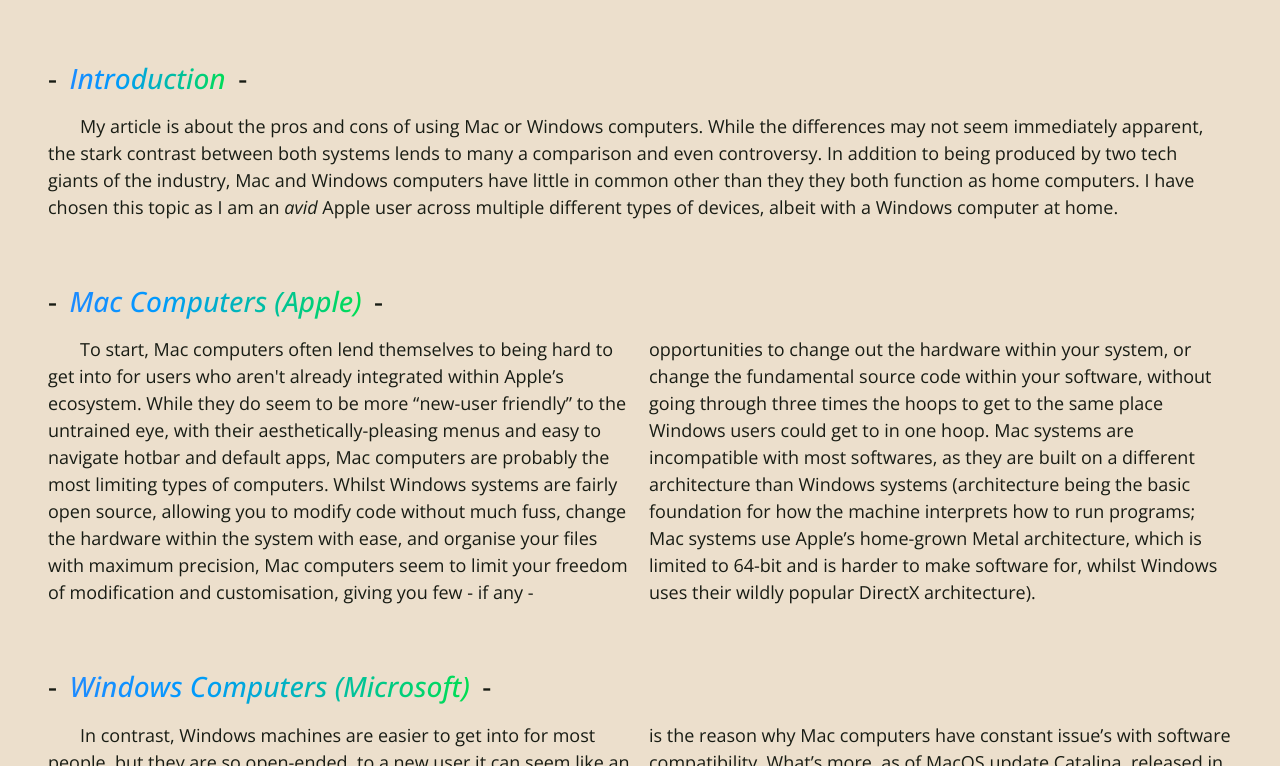
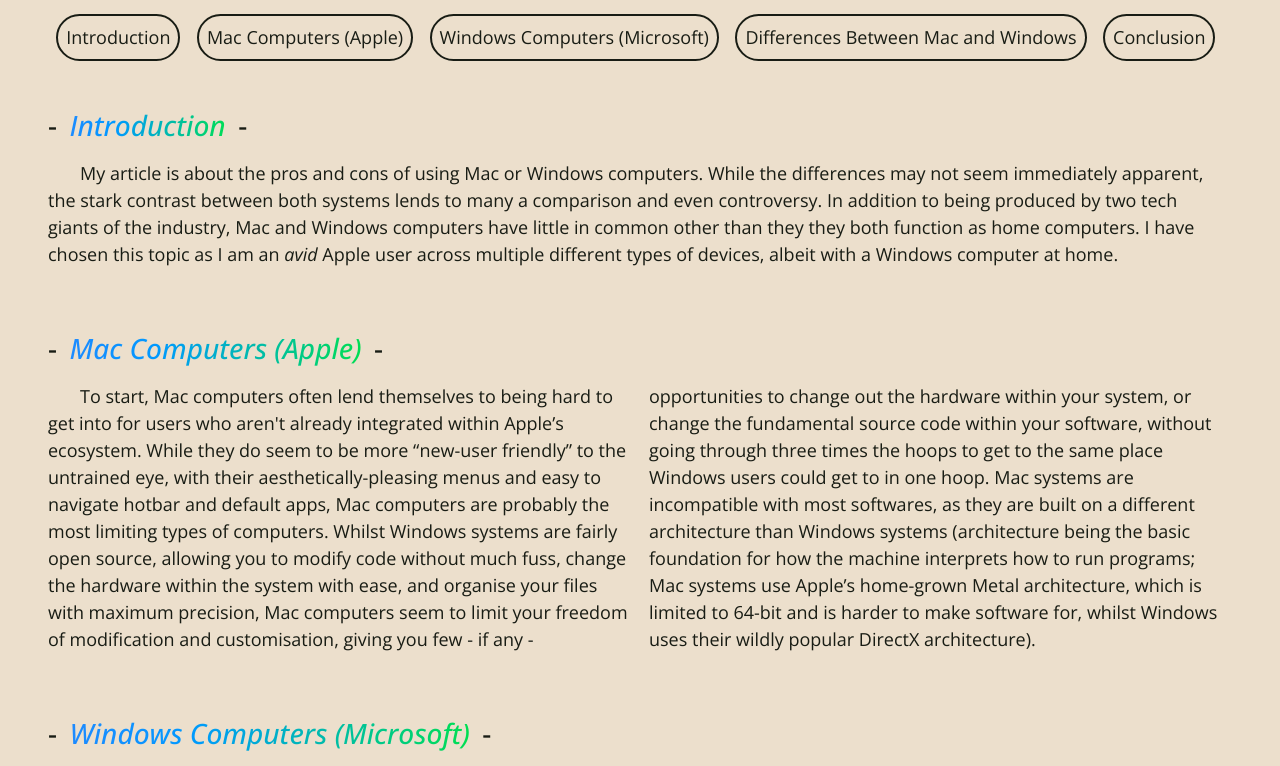
Before and after one commit to vancoder1/ijj-wiki, a plain HTML site: page articles/jaydenw.html in a window 1280 px wide. Shown: the part 376-1142 px from the top of the page. Drawn offline with nearby package versions, Linux system fonts and the light colour scheme.

Commit message:
Add nav menu

```diff
--- a/articles/jaydenw.html
+++ b/articles/jaydenw.html
@@ -68,11 +68,18 @@
             <br/>
             <h1 class="title"><b>The Difference Between Mac and Windows Computers</b></h1>
             <hr/>
+            <div class="internal-navigation">
+                <a href="#intro">Introduction</a><br/>
+                <a href="#mac">Mac Computers (Apple)</a><br/>
+                <a href="#windows">Windows Computers (Microsoft)</a><br/>
+                <a href="#table">Differences Between Mac and Windows</a><br/>
+                <a href="#conclusion">Conclusion</a><br/>
+            </div>
             <wbr/>
             <br/>
             <br/>
             <!--Intro-->
-            <h3>- <i><mark style="background-color: #FAAE3E;" class="rainbow_text_animated">Introduction</mark></i> -</h3>
+            <h3>- <i><mark style="background-color: #FAAE3E;" class="rainbow_text_animated" id="intro">Introduction</mark></i> -</h3>
                 <p>
                     My article is about the pros and cons of using Mac or Windows computers. While the differences may not seem immediately
                     apparent, the stark contrast between both systems lends to many a comparison and even controversy. In
@@ -83,20 +90,20 @@
             <br/>
             <br/>
             <!--Mac Computers-->
-            <h3>- <i><mark style="background-color: #FAAE3E;" class="rainbow_text_animated">Mac Computers (Apple)</mark></i> -</h3>
+            <h3>- <i><mark style="background-color: #FAAE3E;" class="rainbow_text_animated" id="mac">Mac Computers (Apple)</mark></i> -</h3>
             <p class="multicol">
                 To start, Mac computers often lend themselves to being hard to get into for users who aren't already integrated within Apple’s ecosystem. While they do seem to be more “new-user friendly” to the untrained eye, with their aesthetically-pleasing menus and easy to navigate hotbar and default apps, Mac computers are probably the most limiting types of computers. Whilst Windows systems are fairly open source, allowing you to modify code without much fuss, change the hardware within the system with ease, and organise your files with maximum precision, Mac computers seem to limit your freedom of modification and customisation, giving you few - if any - opportunities to change out the hardware within your system, or change the fundamental source code within your software, without going through three times the hoops to get to the same place Windows users could get to in one hoop. Mac systems are incompatible with most softwares, as they are built on a different architecture than Windows systems (architecture being the basic foundation for how the machine interprets how to run programs; Mac systems use Apple’s home-grown Metal architecture, which is limited to 64-bit and is harder to make software for, whilst Windows uses their wildly popular DirectX architecture).
             </p>
             <br/>
             <br/>
             <!--Windows Computers-->
-            <h3>- <i><mark style="background-color: #FAAE3E;" class="rainbow_text_animated">Windows Computers (Microsoft)</mark></i> -</h3>
+            <h3>- <i><mark style="background-color: #FAAE3E;" class="rainbow_text_animated" id="windows">Windows Computers (Microsoft)</mark></i> -</h3>
             <p class="multicol">
                 In contrast, Windows machines are easier to get into for most people, but they are so open-ended, to a new user it can seem like an almost unlimited amount of options for how you want to use your system. Like I’ve stated in the previous paragraph, Windows computers have an almost unlimited amount of potential when it comes to freedom of customisation and organisation. The default Windows apps allow you to easily navigate your files and move them as you see fit, and change the file types with ease. Nearly every instance of software on the internet has been built with Windows in mind, as the language base they use, DirectX, is much more versatile and is much easier to code for than Apple’s Metal architecture; such is the reason why Mac computers have constant issue’s with software compatibility. What’s more, as of MacOS update Catalina, released in October of 2019, Mac systems no longer support 32-bit softwares, which invalidates most older software programs. 64-bit programs became the standard for software after the mid-2000s, as they are more powerful and allow for more computing power within the program. However, most programs nowadays are still built on 32-bit, as they are less costly to make and are less taxing on the user’s system, allowing for an easier time coding the software, and is more energy-efficient on the power supply of the system; such is another factor in why Mac computers generally have compatibility issues.
             </p>
             <br/>
             <!--Table-->
-            <h3>- <i><mark style="background-color: #FAAE3E;" class="rainbow_text_animated">Differences Between Mac and Windows Computers</mark></i> -</h3>
+            <h3>- <i><mark style="background-color: #FAAE3E;" class="rainbow_text_animated" id="table">Differences Between Mac and Windows</mark></i> -</h3>
             <table>
                 <thead>
                     <tr>
@@ -145,7 +152,7 @@
             </table>
             <br/>
             <!--Conclusion-->
-            <h3>- <i><mark style="background-color: #FAAE3E;" class="rainbow_text_animated">Conclusion</mark></i> -</h3>
+            <h3>- <i><mark style="background-color: #FAAE3E;" class="rainbow_text_animated" id="conclusion">Conclusion</mark></i> -</h3>
             <p>
                 To recap, Mac and Windows computers are generally two ends of a spectrum, as variations of home computing that get the same job done, but through vastly different lenses. Mac computers are typically better for Apple users, as they allow a seamless integration into the computing world for said Apple users, but not for anyone else. In nearly every case, Windows checks all the boxes, and that’s just the facts.
             </p>
--- a/resources/css/articles/jaydenw.css
+++ b/resources/css/articles/jaydenw.css
@@ -96,7 +96,7 @@ td, th {
 }
 
 @media screen and (max-width: 540px) {
-    p {
+    .multicol {
         column-count: 1;
     }
 
--- a/resources/css/style.css
+++ b/resources/css/style.css
@@ -19,7 +19,6 @@ header {
     display: flex;
     align-items: center;
     justify-content: space-between;
-    position: sticky;
     z-index: 1;
     top: 0;
     height: 80px;
```
